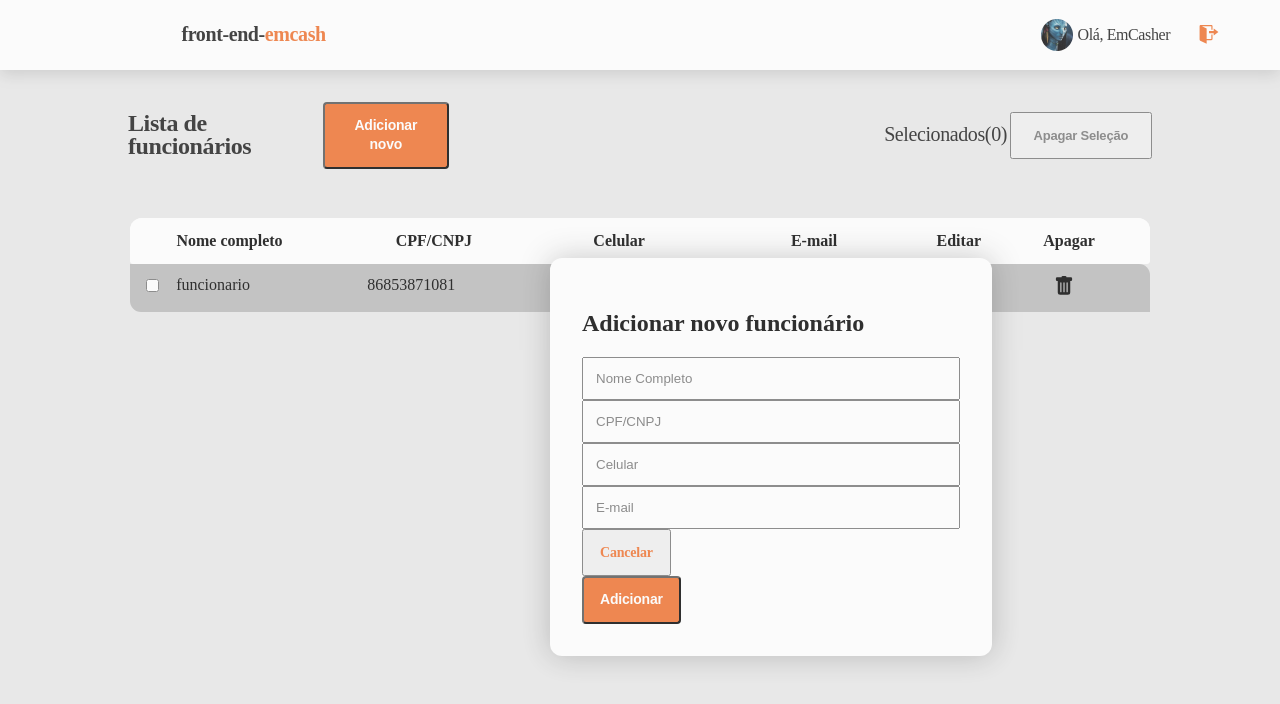
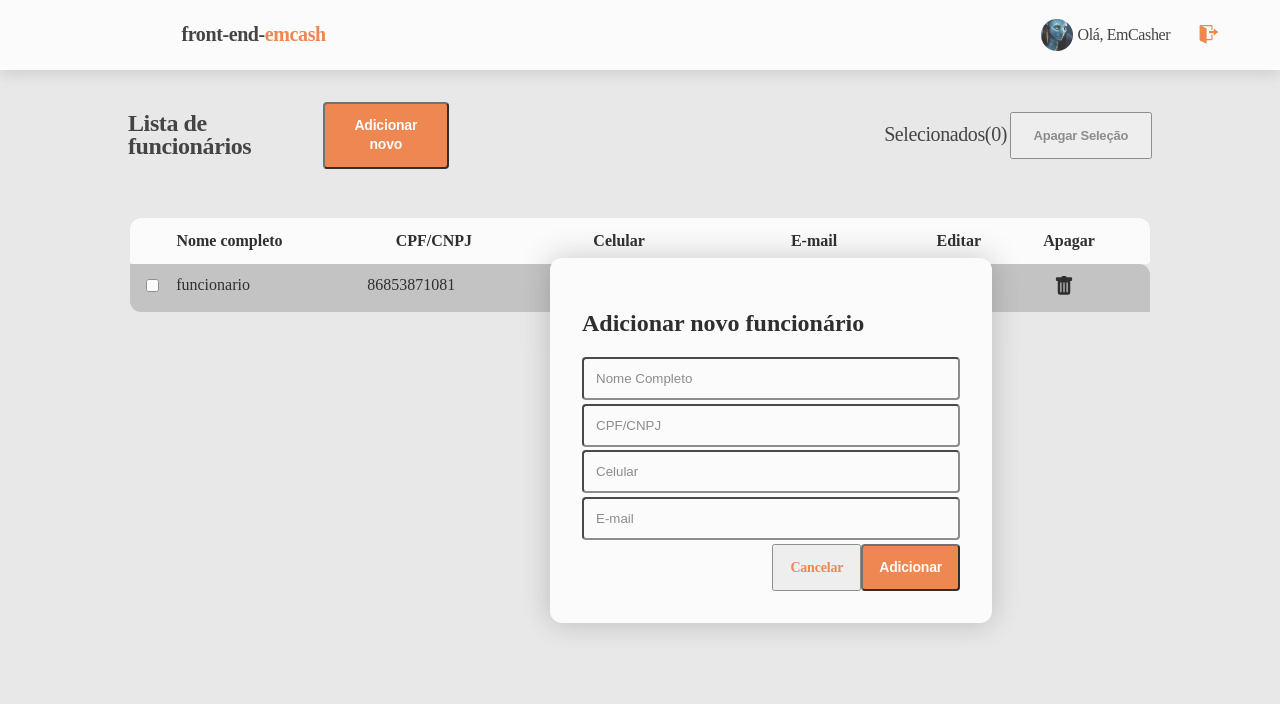
Before and after one commit to AfonsoFernando051/EmCash-test, a React (Create React App) app in the folder emcashtest/: page /dashboard in a window 1280 px wide. Both pictures are taken after a click on the button "Adicionar novo". Shown: the top 704 px of the page. Built offline with nearby package versions, Linux system fonts and the light colour scheme; no server answers.

Commit message:
modal de adicionar funcionario pronto, falta melhorar e implementar crud

```diff
--- a/emcashtest/src/components/dashboard/WorkersTable.tsx
+++ b/emcashtest/src/components/dashboard/WorkersTable.tsx
@@ -16,6 +16,7 @@ export default function WorkersTable() {
         }
     ])
     const [count, setCount] = useState(0);
+    // eslint-disable-next-line @typescript-eslint/no-unused-vars
     const [isChecked, setIsChecked] = useState(false);
     const [selections, setSelections] = useState<any>([]);
     const [isModalOpen, setIsModalOpen] = useState(false);
--- a/emcashtest/src/components/modals/AddWorker.tsx
+++ b/emcashtest/src/components/modals/AddWorker.tsx
@@ -66,24 +66,35 @@ const InputName = styled.input`
     width: 350px;
     padding: 12px;
     align-items: flex-start;
+    margin: 1% 0%;
+    border-radius: 4px;
 `
 const InputCPF = styled.input`
     display: flex;
     width: 350px;
     padding: 12px;
     align-items: flex-start;
+    margin: 1% 0%;
+    border-radius: 4px;
+
 `
 const InputPhone = styled.input`
     display: flex;
     width: 350px;
     padding: 12px;
     align-items: flex-start;
+    margin: 1% 0%;
+    border-radius: 4px;
+
 `
 const InputEmail = styled.input`
     display: flex;
     width: 350px;
     padding: 12px;
     align-items: flex-start;
+    margin: 1% 0%;
+    border-radius: 4px;
+
 `
 const ButtonAdd = styled.button`
     display: flex;
@@ -119,7 +130,8 @@ const ButtonCancel = styled.button`
     letter-spacing: -0.2px;
 `
 const ButtonModal = styled.div`
-    display: flex
+    display: flex;
+    flex-direction:row;
     justify-content: flex-end;
 
 `
--- a/emcashtest/src/pages/Dashboard.tsx
+++ b/emcashtest/src/pages/Dashboard.tsx
@@ -1,4 +1,4 @@
-import React, {useState} from 'react';
+import React from 'react';
 import Header from '../components/dashboard/Header';
 import NavFuncionarios from "../components/dashboard/NavFuncionarios";
 import WorkersTable from '../components/dashboard/WorkersTable';
```
